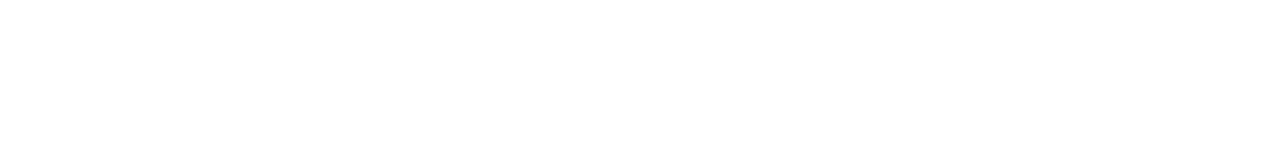
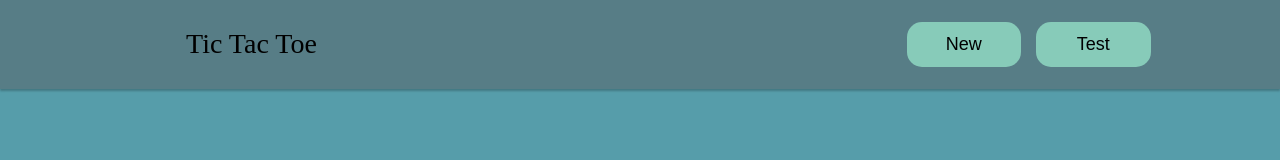
Before and after one commit to RakocziL/TicTacToe, a plain HTML site: page index.html in a window 1280 px wide. Drawn offline with Linux system fonts and the light colour scheme.

Commit message:
Base html created and added style.css

```diff
--- a/index.html
+++ b/index.html
@@ -5,9 +5,22 @@
     <meta http-equiv="X-UA-Compatible" content="IE=edge">
     <meta name="viewport" content="width=device-width, initial-scale=1.0">
     <script src="script.js"></script>
+    <link rel="stylesheet" type="text/css" href="style.css">
     <title>Document</title>
 </head>
 <body>
+    <div class="content">
+        <!-- Header -->
+        <div class="header">
+            <p class="headerTitle">Tic Tac Toe</p>
+            <button id="new" class="buttons">New</button>
+            <button id="test" class="buttons">Test</button>
+        </div>
 
+        <!-- Main Field -->
+        <div class="main">
+
+        </div>
+    </div>
 </body>
 </html>
--- /dev/null
+++ b/style.css
@@ -0,0 +1,59 @@
+body, html{
+    height: 100%;
+    padding: 0;
+    margin: 0;
+}
+.content{
+    height: 100%;
+    position: relative;
+
+    display:grid;
+    grid-template-rows: 1fr 8fr;
+}
+
+    /* Header Design */
+    .header{
+        background-color: #577D86;
+        box-shadow: rgba(0, 0, 0, 0.24) 0px 2px 2px;
+        position: relative;
+
+        display:grid;
+        grid-template-columns: repeat(10, 1fr);
+        gap:15px;
+        align-items: center;
+    }
+        .headerTitle{
+            font-size: 28px;
+
+            grid-column: 2/4;
+
+            display:flex;
+            align-items: center;
+            justify-content: center;
+        }
+        .buttons{
+            background-color: #87CBB9;
+            height:50%;
+            font-size: 18px;
+            border:none;
+            border-radius: 15px;
+        }
+            .buttons:hover{
+                cursor: pointer;
+                background-color: #FFF9DE;
+            }
+            .buttons:active{
+                transform: scale(1.05);
+            }
+
+            #new{
+                grid-column: 8/9;
+            }
+            #test{
+                grid-column: 9/10;
+            }
+
+    /* Main Design */
+    .main{
+        background-color: #569DAA;
+    }
```
